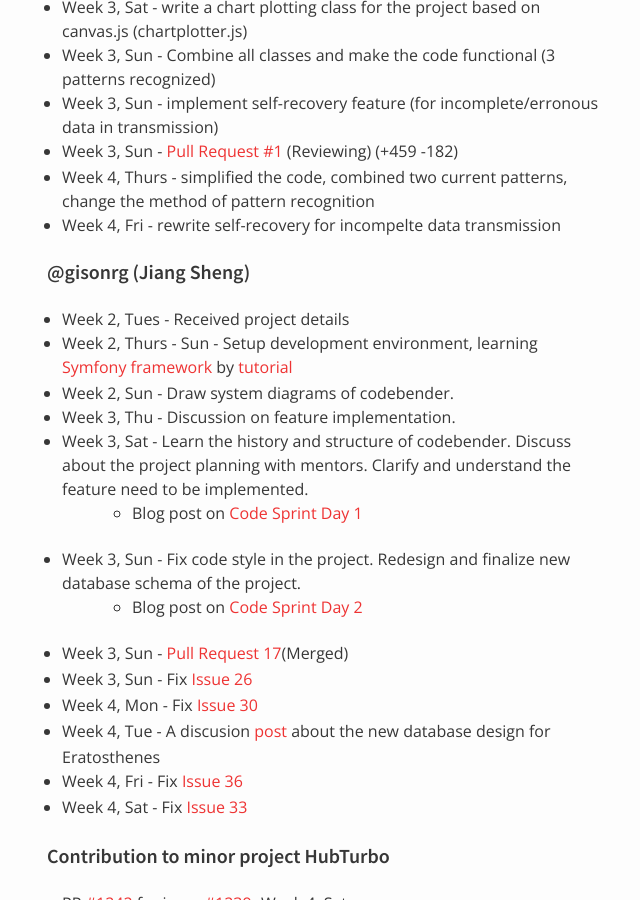
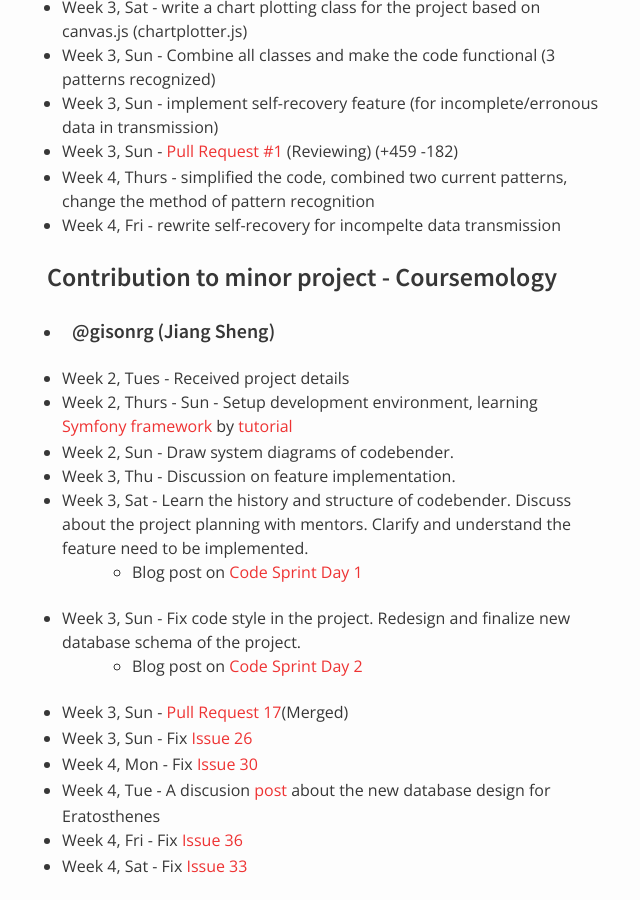
Before and after one commit to nus-oss/cs3281-AY1516S2-website, a Jekyll site: the page built from teams/codebender.md, in a window 1280 px wide and 900 px high, scrolled down 5844 px. Shown: the whole window, without its empty margins (323-963 px from the left). Built offline with Jekyll 4.4.1, drawn with Linux system fonts in a browser that asks for light colours.

Commit message:
update tanghao's minor project

```diff
--- a/teams/codebender.md
+++ b/teams/codebender.md
@@ -190,6 +190,8 @@
 * Week 4, Thurs - simplified the code, combined two current patterns, change the method of pattern recognition
 * Week 4, Fri - rewrite self-recovery for incompelte data transmission
 
+### Contribution to minor project - Coursemology
+ *
 #### @gisonrg (Jiang Sheng)
 * Week 2, Tues - Received project details
 * Week 2, Thurs - Sun - Setup development environment, learning [Symfony framework](https://symfony.com/) by [tutorial](http://tutorial.symblog.co.uk/)
```
